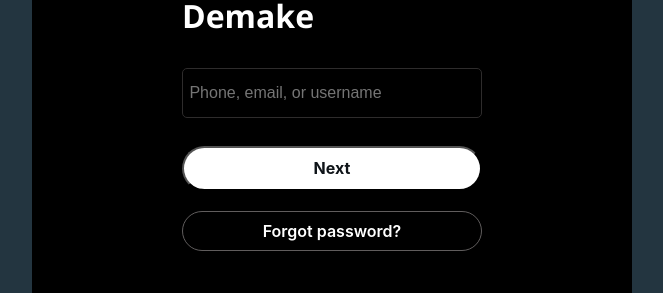
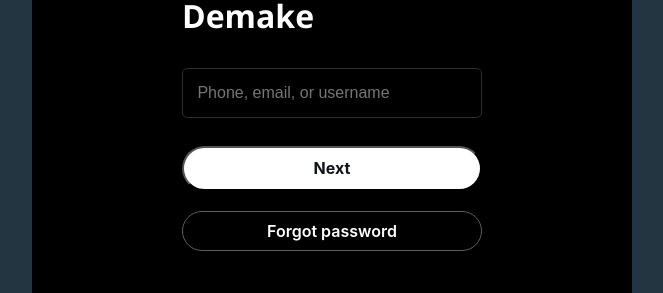
Before and after one commit to samyogacharya12/Twitter-demake-frontend, an Angular app: page /login in a window 1280 px wide. Shown: the part 179-472 px from the top of the page, without its empty margins (308-971 px from the left). Built offline with nearby package versions, Linux system fonts and the light colour scheme.

Commit message:
new changes

```diff
--- a/src/app/dashboard/dashboard.component.css
+++ b/src/app/dashboard/dashboard.component.css
@@ -268,15 +268,25 @@ i[class^="icon-"]:hover::before {
 
 .post-image-container {
   width: 100%;
-  margin-top: 15px;
+  margin-top: 10px;
   box-shadow: 0 1px 3px rgba(0, 0, 0, 0.1);
   border-radius: 16px;
   /* Rounded corners like Twitter images */
 }
 
+.post-image-status {
+  align-items: left;
+  width: 600px;
+  /* Set the image width */
+  height: 300px;
+  /* Maintain aspect ratio */
+  object-fit: cover;
+  /* Cover the container without distortion */
+}
+
 .post-image {
   align-items: left;
-  width: 2000px;
+  width: 1400px;
   /* Set the image width */
   height: 500px;
   /* Maintain aspect ratio */
--- a/src/app/dashboard/dashboard.component.ts
+++ b/src/app/dashboard/dashboard.component.ts
@@ -5,7 +5,8 @@ import { LoginServiceService } from '../login/login-service.service';
 import {Router} from "@angular/router";
 import { TweetTs } from '../models/tweet.ts';
 import { IUser, User } from '../models/user';
-
+import { People } from '../models/people';
+import { FollowService } from '../follow-service.service';
 interface  Post {
   id: number;
   userReacted: boolean;
@@ -22,6 +23,7 @@ interface  Post {
   styleUrls: ['./dashboard.component.css'],
 })
 export class DashboardComponent implements OnInit {
+  peoples?:People[];
   showCommentModal = false;
   isOpen=false;
   userId: string | any = null;
@@ -34,7 +36,9 @@ export class DashboardComponent implements OnInit {
   role?: string | any;
   isHomeDashboard?:boolean=true;
   isFollowingDashboard?:boolean=false;
-  constructor(private twitterService: TwitterServiceService,private loginService: LoginServiceService ,private router: Router) { }
+  constructor(private twitterService: TwitterServiceService,private loginService: LoginServiceService,
+    private followService: FollowService,
+    private router: Router) { }
   commentUserName?:string;
   commentProfileUrl?:string;
   commentMediaUrl?:string;
@@ -67,6 +71,9 @@ export class DashboardComponent implements OnInit {
            })
           });
     });
+    this.twitterService.fetchPeoples().subscribe(res=>{
+      this.peoples=res.detail;
+ });
   }
 
 
@@ -134,6 +141,15 @@ export class DashboardComponent implements OnInit {
   commentInput = '';
   comments = ['Great post!', 'Love this!'];
 
+
+
+  navigateWithParams(id:any) {
+    console.log('id'+id);
+    // Using `navigate` with route parameters and query parameters
+    this.router.navigate(['/dashboard/profile', id]);
+    this.ngOnInit();
+  }
+
   profilePageRoute(userId?:any):void{
     console.log('user id'+userId);
     console.log('user profile');
@@ -148,6 +164,15 @@ export class DashboardComponent implements OnInit {
     this.parentId=parentTweetId;
     this.ngOnInit();
     this.toggleCommentModal();
+  }
+
+  follow(userId:any):void{
+    console.log('following person');
+    console.log(' follow ' +userId);
+    this.followService.follow(userId).subscribe(resp=>{
+          console.log('follow is done'+resp);
+          this.ngOnInit();
+    });
   }
 
   // Function to close the modal
--- a/src/app/login/login.component.css
+++ b/src/app/login/login.component.css
@@ -28,6 +28,21 @@
   /* For positioning the close button */
 }
 
+.username-btn {
+  flex-direction: row;
+  width: 100%;
+  height: 15%;
+  background: black;
+  border-radius: 5px;
+  font-family: sans-serif;
+  font-size: 16px;
+  color: white;
+  border: 1px solid #2e2c2c;
+  padding-left: 10px;
+  /* Ensure padding for user input */
+  box-sizing: border-box;
+  /* Ensures width includes padding */
+}
 
 
 /* Modal Popup */
--- a/src/app/login/login.component.html
+++ b/src/app/login/login.component.html
@@ -27,8 +27,8 @@
           <span class="next-label">Sign In</span>
         </button>
 
-        <button class="forgot-btn" type="submit">
-          <span>Forgot password?</span>
+        <button class="forgot-btn" (click)="openForgotPasswordPopup()">
+          <span>Forgot password</span>
         </button>
       </div>
 
@@ -42,6 +42,22 @@
     <span class="close-button" (click)="closeSignUpPopup()">✖</span>
     <app-registration></app-registration>
   </div>
+
+  <div class="modal" *ngIf="showForgotPasswordModal">
+    <div class="d-flex justify-content-center align-items-center">
+    <div class="login-portal d-flex flex-col justify-content-start align-items-center">
+    <span class="close-button" (click)="closeForgotPasswordPopup()">✖</span>
+    <form class="twitter-sign-form mt-5">
+      <h2 class="title">Reset Password</h2>
+      <br>
+      <h4 class="title"> Enter your email address to reset your password.  </h4>
+      <input type="text" class="username-btn" placeholder="Email" [(ngModel)]="resetIdentifier" name="resetIdentifier" required>
+      <br>
+      <button type="submit" class="login-btn">Submit</button>
+    </form>
+  </div>
+  </div>
+  </div>
 </body>
 
 <div class="error-modal" *ngIf="showAuthFailModal">
--- a/src/app/login/login.component.ts
+++ b/src/app/login/login.component.ts
@@ -19,6 +19,17 @@ export class LoginComponent {
   showAuthFailModal: boolean = false;
   showForgotPasswordModal: boolean = false;
   forgotPasswordEmail: string = '';
+  resetIdentifier = '';
+
+  // Show the Forgot Password Modal
+  openForgotPasswordPopup() {
+    this.showForgotPasswordModal = true;
+  }
+
+  closeForgotPasswordPopup() {
+    this.showForgotPasswordModal = false;
+    this.resetIdentifier = ''; // Clear input on close
+  }
 
 
   ngOnInit(): void {
@@ -57,6 +68,7 @@ export class LoginComponent {
   login() {
     this.credentials.username=this.username;
     this.credentials.password=this.password;
+    if(this.credentials.username && this.credentials.password){
     this.authService.login(this.credentials).subscribe(
       response => {
         this.router.navigate(['/dashboard']);  // Navigate to a protected route on successful login
@@ -80,6 +92,7 @@ export class LoginComponent {
       }
     );
   }
+  }
 
   closeAuthFailModal() {
     this.showAuthFailModal = false;
--- a/src/app/profile/profile.component.css
+++ b/src/app/profile/profile.component.css
@@ -12,6 +12,7 @@ a.flex.items-center:hover .user-avatar-follow {
 
 .user-avatar-follow {
   cursor: pointer;
+
   transition: transform 0.2s ease-in-out; /* Ensures smooth scaling on hover */
 }
 
--- a/src/app/twitter-service.service.ts
+++ b/src/app/twitter-service.service.ts
@@ -20,11 +20,10 @@ export class TwitterServiceService {
 
   fetchPeoples(): Observable<any> {
     const headers = new HttpHeaders({
-      'Authorization': `Bearer ${localStorage.getItem('authToken')}`,
       'Accept': 'application/json'
     });
 
-    return this.http.get<any>(`${this.apiURL}/follow/suggestions`, {headers})
+    return this.http.get<any>(`${this.serverURL}/peoples`, {headers})
       .pipe(
         tap(response => {
           console.log('Fetch Suggestion Users:', response);
```
